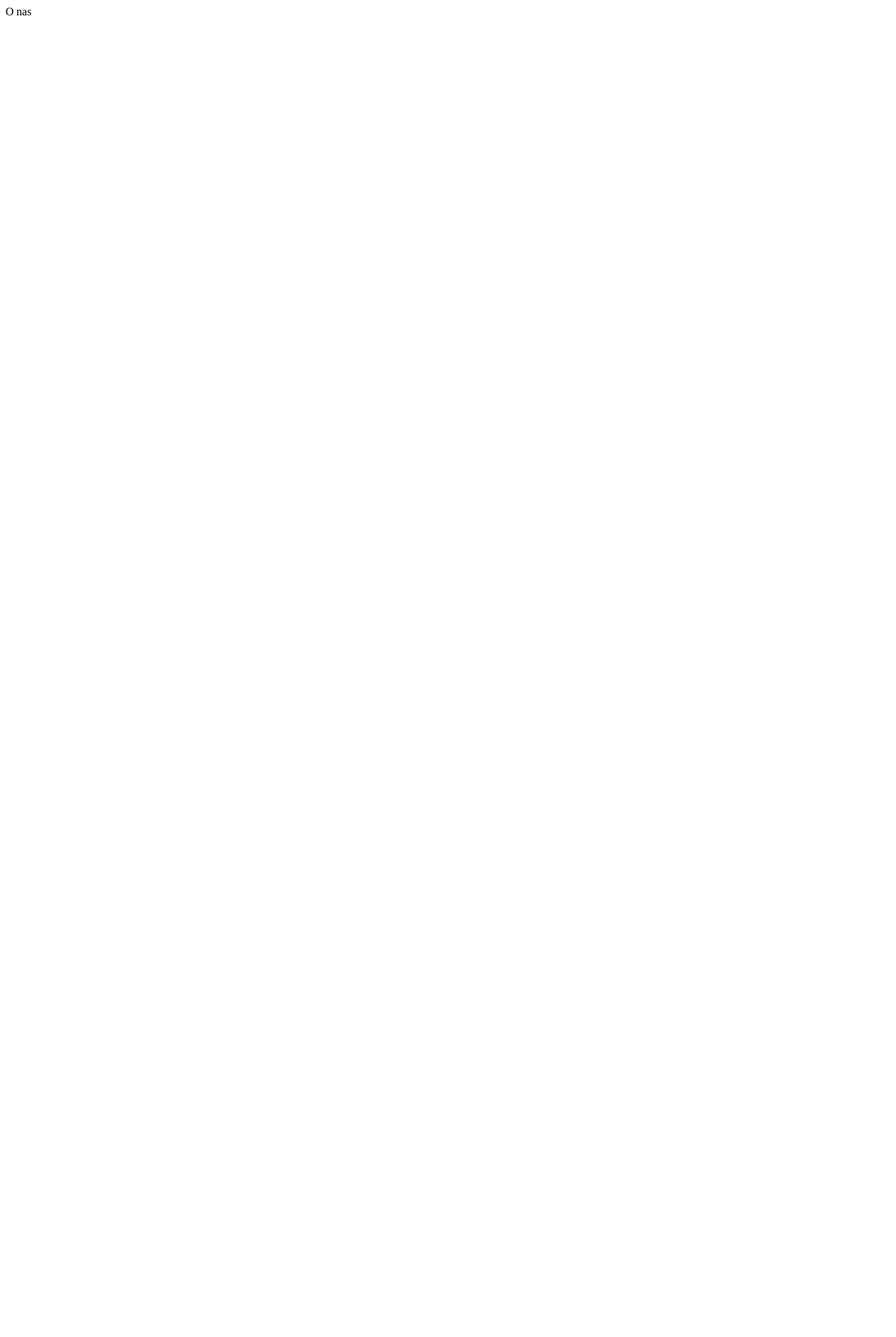
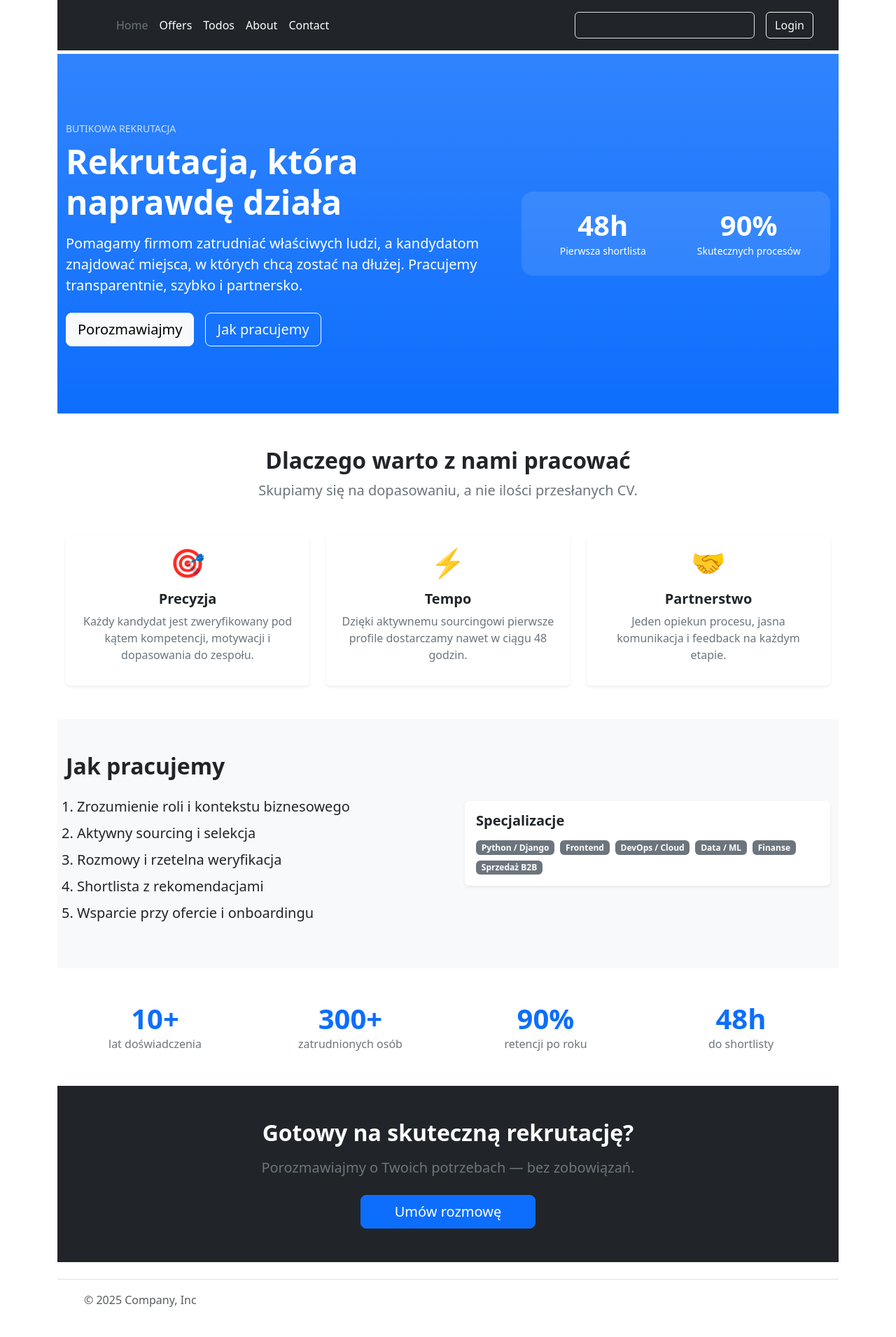
Before and after one commit to rkorzen/django_10_12_2025, a Django app: page /about in a window 1280 px wide. Before the commit the page is almost empty. Shown: the whole page at 70% size. Before the commit the page ends 22 px from the top, so only its background shows below. Run offline with Django 5.2, Linux system fonts and the light colour scheme; parts of the project's set-up code (start-up, migrations or seed data) failed here and were passed over.

Commit message:
messages

```diff
--- a/jobboard/jobboard/settings.py
+++ b/jobboard/jobboard/settings.py
@@ -69,6 +69,7 @@ TEMPLATES = [
                 'django.template.context_processors.request',
                 'django.contrib.auth.context_processors.auth',
                 'django.contrib.messages.context_processors.messages',
+                'jobs.context_processor.text'
             ],
         },
     },
--- /dev/null
+++ b/jobboard/jobs/context_processor.py
@@ -0,0 +1,2 @@
+def text(request):
+    return {"xxx": "To jest jakis tekst"}
--- a/jobboard/jobs/templates/jobs/details.html
+++ b/jobboard/jobs/templates/jobs/details.html
@@ -18,4 +18,9 @@
 
 
     <a href="{% url "jobs:list" %}">Powrót</a>
+
+    {{ xxx }}
+    {%  for message in messages %}
+        {{ message }}
+    {% endfor %}
 {% endblock %}
--- a/jobboard/jobs/urls.py
+++ b/jobboard/jobs/urls.py
@@ -8,6 +8,6 @@ urlpatterns = [
     path(app_name, views.list, name="list"),
     path(f"{app_name}/<int:id>", views.detail, name="detail"),
     path(f"{app_name}/add", views.add, name="create"),
-    path("about", views.about),
+    path("about", views.AboutPageView.as_view(), name="about"),
     path("contact", views.contact, name="contact"),
 ]
--- a/jobboard/jobs/views.py
+++ b/jobboard/jobs/views.py
@@ -1,4 +1,5 @@
 import logging
+from pyexpat.errors import messages
 
 from django.contrib.auth.decorators import login_required
 from django.core.mail import send_mail
@@ -7,7 +8,7 @@ from django.http import HttpResponse
 from django.shortcuts import render
 from django.conf import settings
 from django.views.generic import TemplateView
-
+from django.contrib import messages
 from tags.models import Tag
 from .forms import ContactForm, OfferRegistrationForm, CreateOfferForm
 from .models import Offer, Registration, Company
@@ -79,6 +80,7 @@ def detail(request, id):
             except Registration.DoesNotExist:
                 instance.offer = Offer.objects.get(id=id)
                 instance.save()
+            messages.info(request, "Twoje zgłoszenie zostało zapisane.")
 
     context = {"offer": offer, "form": form}
     return render(
@@ -120,9 +122,12 @@ def add(request):
     )
 
 
+class AboutPageView(TemplateView):
+    template_name = "about.html"
+
+
 def about(request):
-    return HttpResponse("O nas")
-
+    return render(request, "about.html")
 
 def contact(request):
     print(request.method)
--- /dev/null
+++ b/jobboard/templates/about.html
@@ -0,0 +1,177 @@
+{% extends "base.html" %}
+
+{% block content %}
+
+    <article id="about-company">
+
+  <!-- HERO / JUMBOTRON -->
+  <section class="py-5 bg-primary bg-gradient text-white">
+    <div class="container py-5">
+      <div class="row align-items-center">
+        <div class="col-lg-7">
+          <p class="text-uppercase small opacity-75 mb-2">Butikowa rekrutacja</p>
+          <h1 class="display-5 fw-bold mb-3">
+            Rekrutacja, która naprawdę działa
+          </h1>
+          <p class="lead mb-4">
+            Pomagamy firmom zatrudniać właściwych ludzi, a kandydatom
+            znajdować miejsca, w których chcą zostać na dłużej.
+            Pracujemy transparentnie, szybko i partnersko.
+          </p>
+          <div class="d-flex gap-3 flex-wrap">
+            <a href="/kontakt" class="btn btn-light btn-lg">
+              Porozmawiajmy
+            </a>
+            <a href="#process" class="btn btn-outline-light btn-lg">
+              Jak pracujemy
+            </a>
+          </div>
+        </div>
+
+        <div class="col-lg-5 d-none d-lg-block">
+          <div class="bg-white bg-opacity-10 rounded-4 p-4">
+            <div class="row text-center">
+              <div class="col-6">
+                <div class="display-6 fw-bold">48h</div>
+                <small>Pierwsza shortlista</small>
+              </div>
+              <div class="col-6">
+                <div class="display-6 fw-bold">90%</div>
+                <small>Skutecznych procesów</small>
+              </div>
+            </div>
+          </div>
+        </div>
+
+      </div>
+    </div>
+  </section>
+
+  <!-- O NAS -->
+  <section class="container my-5">
+    <header class="text-center mb-5">
+      <h2 class="fw-bold">Dlaczego warto z nami pracować</h2>
+      <p class="lead text-secondary">
+        Skupiamy się na dopasowaniu, a nie ilości przesłanych CV.
+      </p>
+    </header>
+
+    <div class="row g-4">
+
+      <div class="col-md-4">
+        <div class="card h-100 shadow-sm border-0 text-center">
+          <div class="card-body">
+            <div class="display-6 mb-3">🎯</div>
+            <h3 class="h5 fw-semibold">Precyzja</h3>
+            <p class="text-secondary">
+              Każdy kandydat jest zweryfikowany pod kątem kompetencji,
+              motywacji i dopasowania do zespołu.
+            </p>
+          </div>
+        </div>
+      </div>
+
+      <div class="col-md-4">
+        <div class="card h-100 shadow-sm border-0 text-center">
+          <div class="card-body">
+            <div class="display-6 mb-3">⚡</div>
+            <h3 class="h5 fw-semibold">Tempo</h3>
+            <p class="text-secondary">
+              Dzięki aktywnemu sourcingowi pierwsze profile
+              dostarczamy nawet w ciągu 48 godzin.
+            </p>
+          </div>
+        </div>
+      </div>
+
+      <div class="col-md-4">
+        <div class="card h-100 shadow-sm border-0 text-center">
+          <div class="card-body">
+            <div class="display-6 mb-3">🤝</div>
+            <h3 class="h5 fw-semibold">Partnerstwo</h3>
+            <p class="text-secondary">
+              Jeden opiekun procesu, jasna komunikacja
+              i feedback na każdym etapie.
+            </p>
+          </div>
+        </div>
+      </div>
+
+    </div>
+  </section>
+
+  <!-- PROCES -->
+  <section id="process" class="bg-light py-5">
+    <div class="container">
+      <div class="row align-items-center g-5">
+
+        <div class="col-md-6">
+          <h2 class="fw-bold mb-4">Jak pracujemy</h2>
+          <ol class="fs-5 ps-3">
+            <li class="mb-2">Zrozumienie roli i kontekstu biznesowego</li>
+            <li class="mb-2">Aktywny sourcing i selekcja</li>
+            <li class="mb-2">Rozmowy i rzetelna weryfikacja</li>
+            <li class="mb-2">Shortlista z rekomendacjami</li>
+            <li>Wsparcie przy ofercie i onboardingu</li>
+          </ol>
+        </div>
+
+        <div class="col-md-6">
+          <div class="card shadow-sm border-0">
+            <div class="card-body">
+              <h3 class="h5 fw-semibold mb-3">Specjalizacje</h3>
+              <div class="d-flex flex-wrap gap-2">
+                <span class="badge bg-secondary">Python / Django</span>
+                <span class="badge bg-secondary">Frontend</span>
+                <span class="badge bg-secondary">DevOps / Cloud</span>
+                <span class="badge bg-secondary">Data / ML</span>
+                <span class="badge bg-secondary">Finanse</span>
+                <span class="badge bg-secondary">Sprzedaż B2B</span>
+              </div>
+            </div>
+          </div>
+        </div>
+
+      </div>
+    </div>
+  </section>
+
+  <!-- STATYSTYKI -->
+  <section class="container py-5">
+    <div class="row text-center g-4">
+      <div class="col-md-3">
+        <div class="display-6 fw-bold text-primary">10+</div>
+        <p class="text-secondary mb-0">lat doświadczenia</p>
+      </div>
+      <div class="col-md-3">
+        <div class="display-6 fw-bold text-primary">300+</div>
+        <p class="text-secondary mb-0">zatrudnionych osób</p>
+      </div>
+      <div class="col-md-3">
+        <div class="display-6 fw-bold text-primary">90%</div>
+        <p class="text-secondary mb-0">retencji po roku</p>
+      </div>
+      <div class="col-md-3">
+        <div class="display-6 fw-bold text-primary">48h</div>
+        <p class="text-secondary mb-0">do shortlisty</p>
+      </div>
+    </div>
+  </section>
+
+  <!-- CTA -->
+  <section class="py-5 bg-dark text-white text-center">
+    <div class="container">
+      <h2 class="fw-bold mb-3">Gotowy na skuteczną rekrutację?</h2>
+      <p class="lead text-secondary mb-4">
+        Porozmawiajmy o Twoich potrzebach — bez zobowiązań.
+      </p>
+      <a href="/kontakt" class="btn btn-primary btn-lg px-5">
+        Umów rozmowę
+      </a>
+    </div>
+  </section>
+
+</article>
+
+
+{% endblock %}
--- a/jobboard/templates/base.html
+++ b/jobboard/templates/base.html
@@ -28,7 +28,7 @@
                     <li><a href="{% url 'jobs:home' %}" class="nav-link px-2 text-secondary">Home</a></li>
                     <li><a href="{% url "jobs:list" %}" class="nav-link px-2 text-white">Offers</a></li>
                     <li><a href="{% url "todos:list" %}" class="nav-link px-2 text-white">Todos</a></li>
-                    <li><a href="#" class="nav-link px-2 text-white">About</a></li>
+                    <li><a href="{% url "jobs:about" %}" class="nav-link px-2 text-white">About</a></li>
                     <li><a href="{% url "jobs:contact" %}" class="nav-link px-2 text-white">Contact</a></li>
                 </ul>
                 <form class="col-12 col-lg-auto mb-3 mb-lg-0 me-lg-3" role="search">
@@ -56,6 +56,22 @@
             </div>
         </div>
     </header>
+
+    {% if messages %}
+       <div class="container mt-3">
+        {% for message in messages %}
+          <div class="alert alert-{{ message.tags }} alert-dismissible fade show shadow-sm"
+               role="alert">
+            {{ message }}
+            <button type="button"
+                    class="btn-close"
+                    data-bs-dismiss="alert"
+                    aria-label="Close"></button>
+          </div>
+        {% endfor %}
+      </div>
+
+    {% endif %}
 
     {% block content %}
     {% endblock %}
--- a/jobboard/todos/urls.py
+++ b/jobboard/todos/urls.py
@@ -3,7 +3,7 @@ from . import views
 
 app_name = "todos"
 urlpatterns = [
-    path(app_name, views.list, name="list"),
+    path(app_name, views.TodoListView.as_view(), name="list"),
     path(f"{app_name}/<int:id>", views.detail, name="detail"),
     path(f"{app_name}/add", views.add),
 ]
```
Also changed, not shown: jobboard/jobs/forms.py (+11 -0 lines), jobboard/todos/templates/todos/todo_list.html (added, +13 -0 lines), jobboard/todos/views.py (+12 -0 lines), 1 other file.
